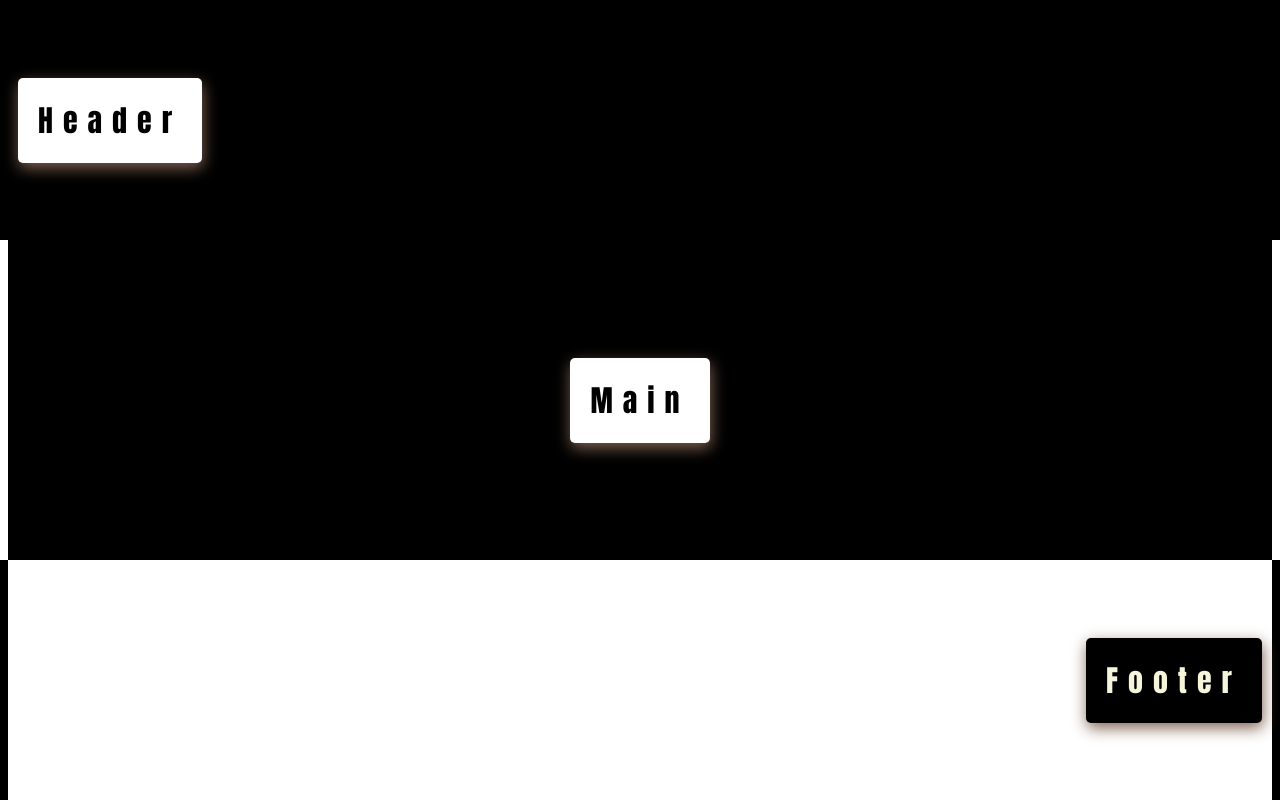
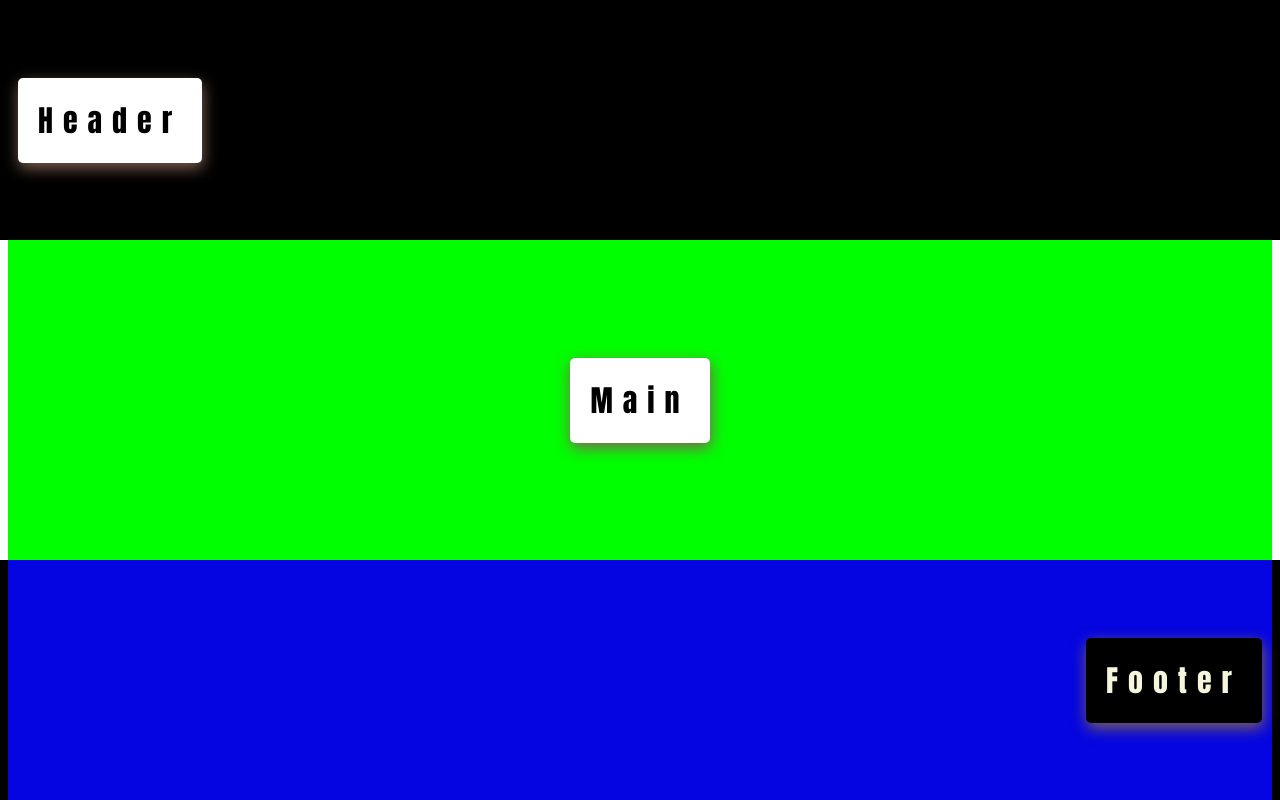
Before and after one commit to Dasha-prog8642/practise-2, a plain HTML site: page index.html in a window 1280 px wide. Drawn offline with Linux system fonts and the light colour scheme.

Commit message:
Update style.css

```diff
--- a/style.css
+++ b/style.css
@@ -4,9 +4,9 @@ padding: 0;
 border: none;
 }
 :root {
-    --hlr: rgb(255, 255, 255);
-    --mlr: rgb(0, 0, 0);
-    --flr: rgb(255, 255, 255);
+    --hlr: rgb(255, 2, 5);
+    --mlr: rgb(0, 255, 0);
+    --flr: rgb(5, 5, 225);
     --shadow:  rgb(126, 98, 82);
 }
 body{
```
